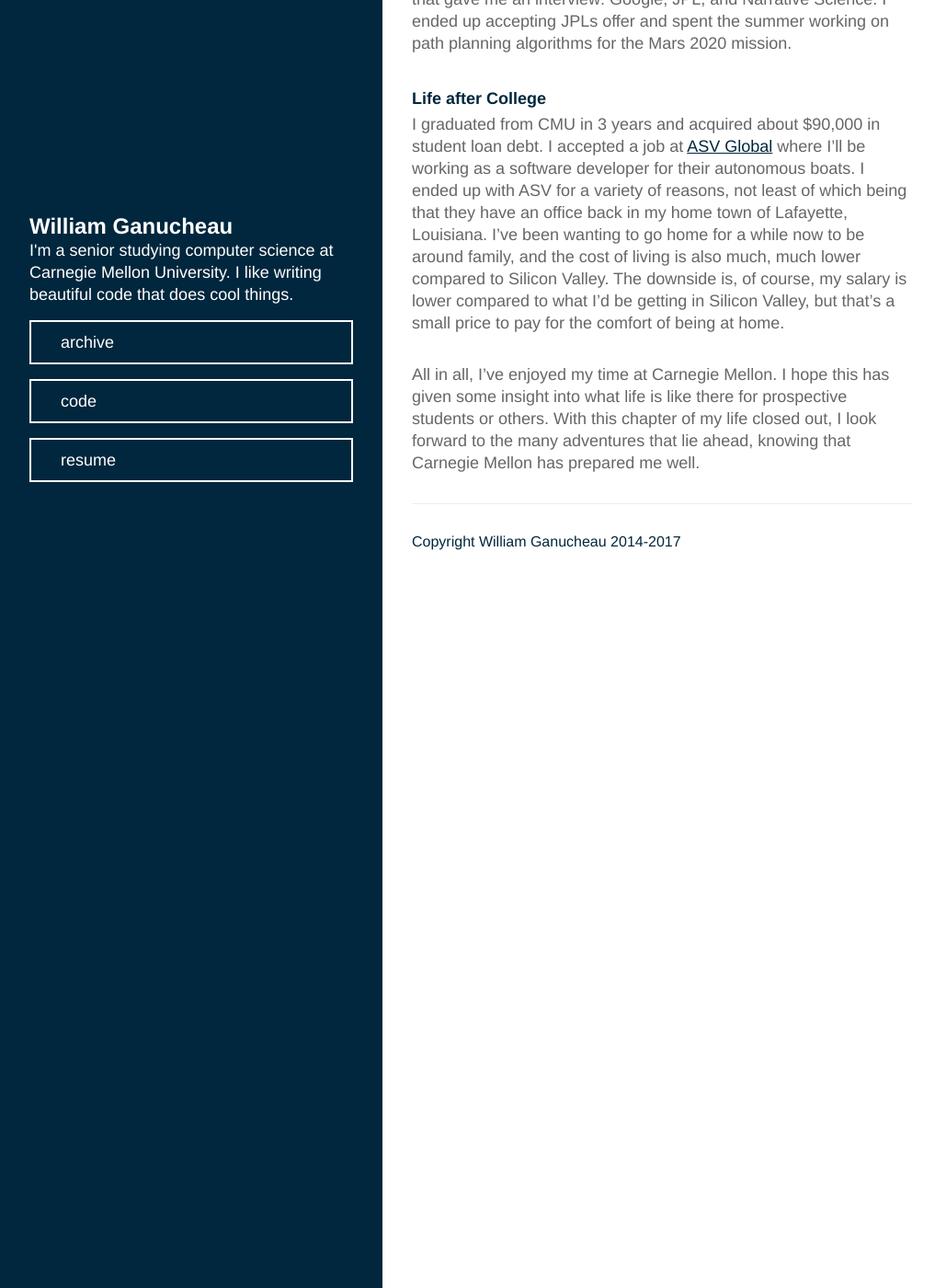
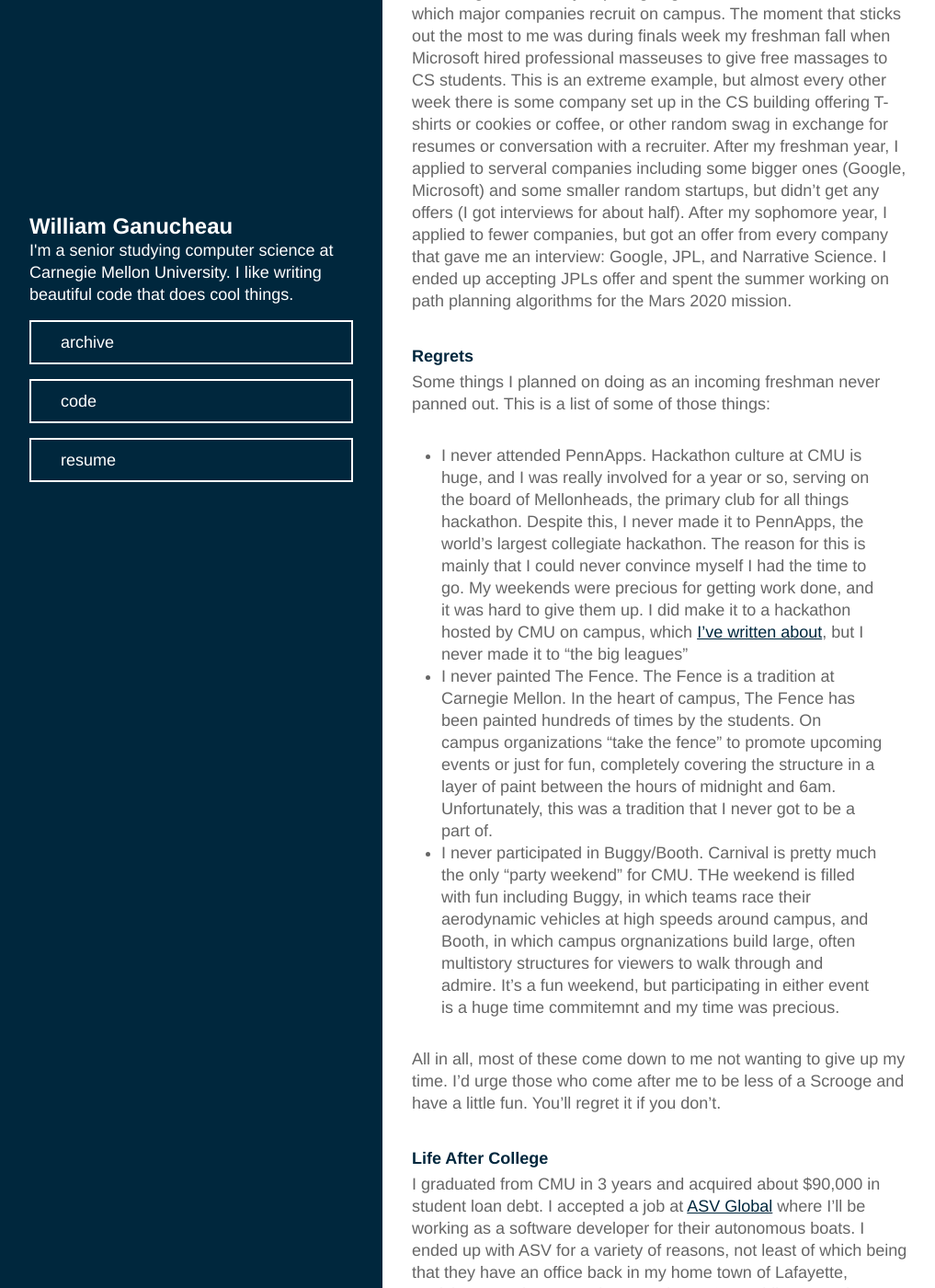
Before and after one commit to williamg/williamg.github.io, a Jekyll site: the page built from _posts/2017-05-17-my-time-at-cmu.md, in a window 1280 px wide and 1400 px high, scrolled down 6016 px. Shown: the whole window at 92% size, without its empty margins (0-1017 px from the left). Built offline with Jekyll 4.4.1, drawn with Linux system fonts in a browser that asks for light colours; nearby versions of some CDN libraries; some of the changed text lies outside the part shown.

Commit message:
Updated post regrets & FOCUS

```diff
--- a/_posts/2017-05-17-my-time-at-cmu.md
+++ b/_posts/2017-05-17-my-time-at-cmu.md
@@ -160,6 +160,16 @@
 did from taking the course. Being the first class on data sturctures and algorithms,
 increasing my mastery of those topics will definitely help me in the long run.
 
+### FOCUS
+
+FOCUS is the Fellowship of Catholic University Students. I've been Catholic my
+whole life and immediately sought other like-minded students on campus. What I
+found were 4 dedicated missionaries who invited me to join bible studies, participate in discipleship,
+and just hang out with other Catholic students at Carnegie Mellon. I think without
+this connection, I could have had a rough time not just in my faith life, but
+in my every day life. The Catholic community at CMU provided a solid group of
+friends and a sense of community that I don't think I would have had otherwise.
+
 ## Recruiting and Internships
 
 One thing I didn't really expect going into CMU was the extent to which major
@@ -176,7 +186,36 @@
 ended up accepting JPLs offer and spent the summer working on path planning
 algorithms for the Mars 2020 mission.
 
-## Life after College
+## Regrets
+
+Some things I planned on doing as an incoming freshman never panned out. This
+is a list of some of those things:
+
+- I never attended PennApps. Hackathon culture at CMU is huge, and I was really involved
+for a year or so, serving on the board of Mellonheads, the primary club for all
+things hackathon. Despite this, I never made it to PennApps, the world's largest
+collegiate hackathon. The reason for this is mainly that I could never convince
+myself I had the time to go. My weekends were precious for getting work done,
+and it was hard to give them up. I did make it to a hackathon hosted by CMU on
+campus, which [I've written about](http://williamg.me/blog/my-first-all-nighter),
+but I never made it to "the big leagues"
+- I never painted The Fence. The Fence is a tradition at Carnegie Mellon. In the heart
+of campus, The Fence has been painted hundreds of times by the students. On campus
+organizations "take the fence" to promote upcoming events or just for fun, completely
+covering the structure in a layer of paint between the hours of midnight and 6am.
+Unfortunately, this was a tradition that I never got to be a part of.
+- I never participated in Buggy/Booth. Carnival is pretty much the only "party weekend"
+for CMU. THe weekend is filled with fun including Buggy, in which teams
+race their aerodynamic vehicles at high speeds around campus, and Booth, in which
+campus orgnanizations build large, often multistory structures for viewers to
+walk through and admire. It's a fun weekend, but participating in either event
+is a huge time commitemnt and my time was precious.
+
+All in all, most of these come down to me not wanting to give up my time. I'd
+urge those who come after me to be less of a Scrooge and have a little fun. You'll
+regret it if you don't.
+
+## Life After College
 
 I graduated from CMU in 3 years and acquired about $90,000 in student loan
 debt. I accepted a job at [ASV Global](https://www.asvglobal.com/) where I'll
```
